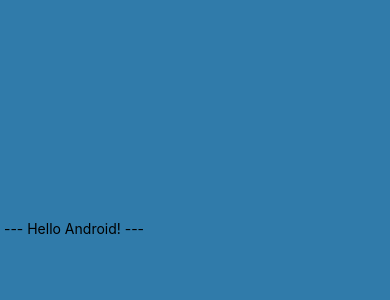
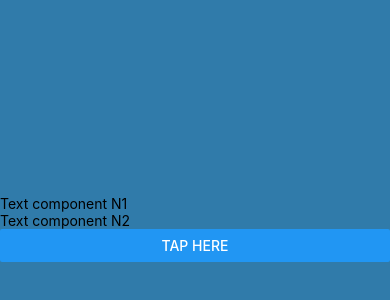
Before and after one commit to gruningzen202302/rn-course, a React Native app: screen / in a window 390 px wide. Shown: the part 194-494 px from the top of the page. Built offline with nearby package versions, Linux system fonts and the light colour scheme.

Commit message:
feat: add import for a button

```diff
--- a/App.js
+++ b/App.js
@@ -1,13 +1,13 @@
-import { StatusBar } from 'expo-status-bar';
-import { StyleSheet, Text, View } from 'react-native';
+import { StyleSheet, Text, View, Button } from 'react-native';
 
 export default function App() {
   return (
     <View style={styles.container}>
-      <Text > --- Hello Android! ---</Text>
-      <StatusBar style="auto" />
+      <Text>Text component N1</Text>
+      <Text>Text component N2</Text>
+      <Button title='Tap Here'/>
     </View>
-  );
+  )
 }
 
 const styles = StyleSheet.create({
```
